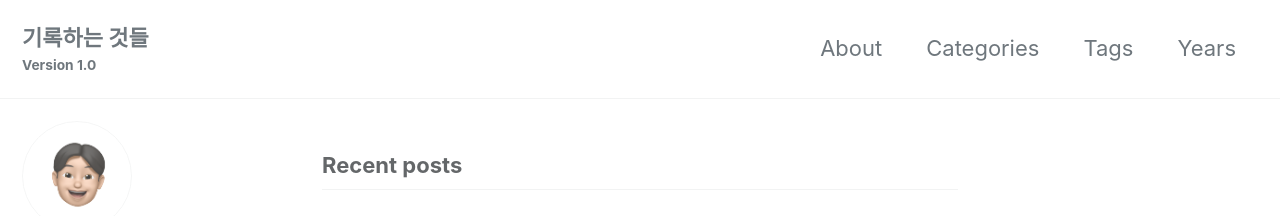
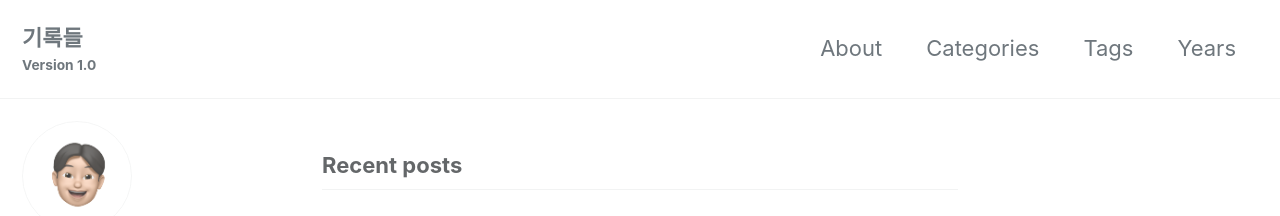
Before and after one commit to sejongkang/sejongkang.github.io, a Jekyll site: the page built from index.html, in a window 1280 px wide and 900 px high. Shown: the top 216 px of the window. Built offline with Jekyll 4.4.1, drawn with Linux system fonts in a browser that asks for light colours; cached includes are drawn as plain includes; the list of posts is cut into pages by our own code.

Commit message:
텍스트 수정

```diff
--- a/_config.yml
+++ b/_config.yml
@@ -26,7 +26,7 @@ baseurl                  : #
 repository               : "sejongkang/sejongkang.github.io"
 teaser                   : # path of fallback teaser image, e.g. "/assets/images/500x300.png"
 logo                     : # path of logo image to display in the masthead, e.g. "/assets/images/88x88.png"
-masthead_title           : "기록하는 것들"
+masthead_title           : "기록들"
 # breadcrumbs            : false # true, false (default)
 words_per_minute         : 200
 comments:
```
